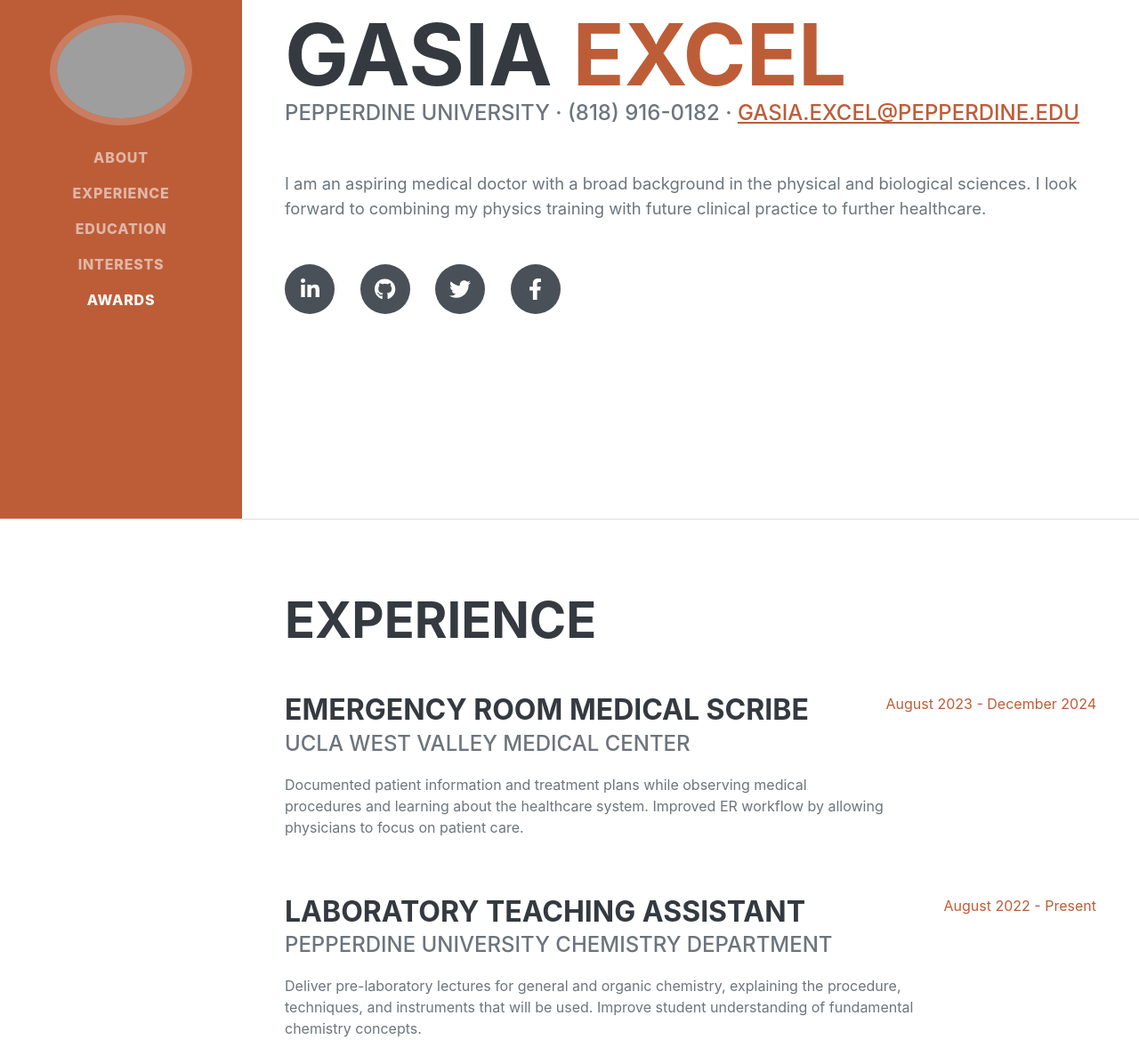
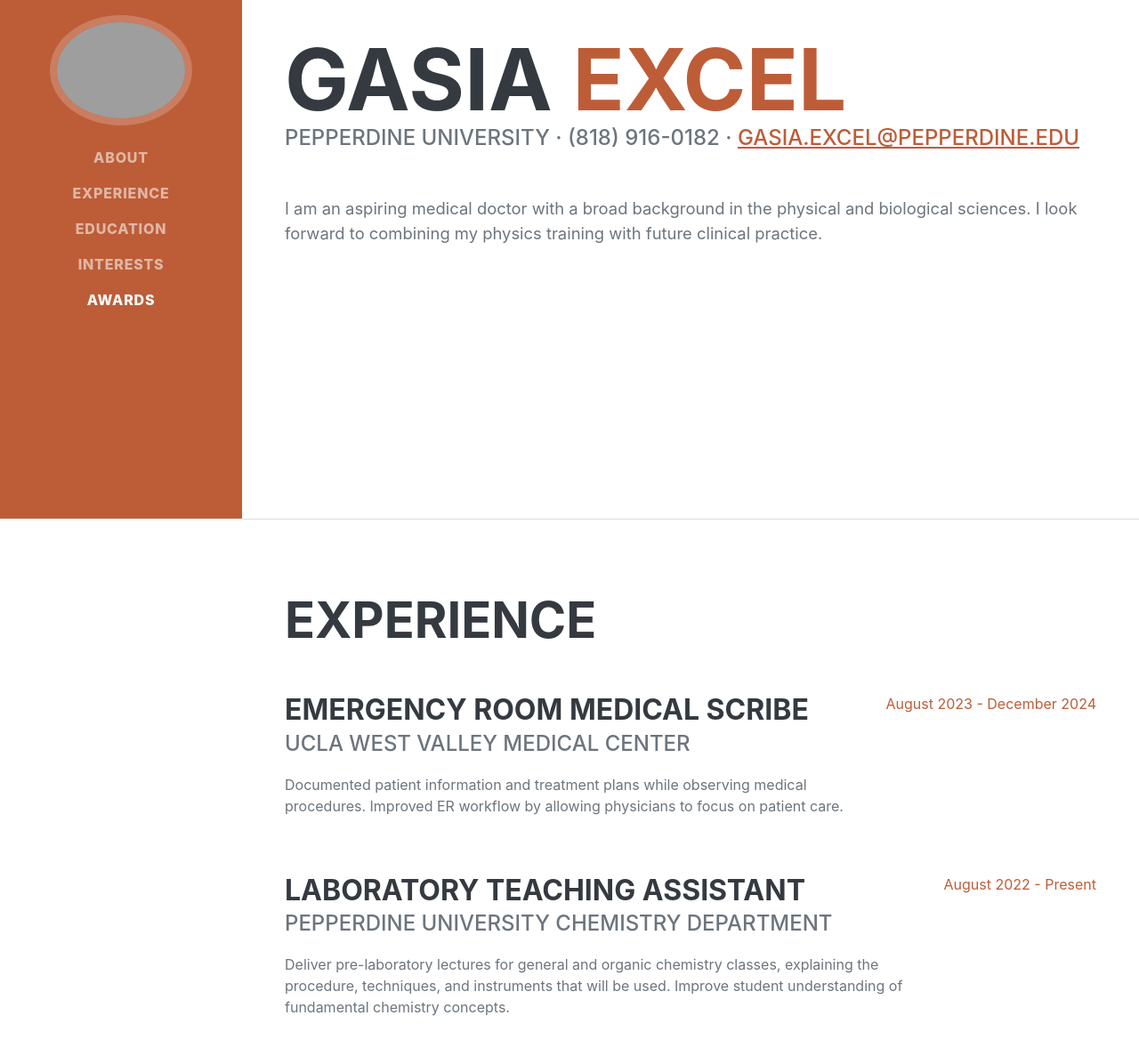
Before and after one commit to gasia672/gasia672.github.io, a plain HTML site: page index.html in a window 1280 px wide. Shown: the part 217-1404 px from the top of the page at 89% size. Drawn offline with nearby package versions, Linux system fonts and the light colour scheme; grey boxes are pictures that could not be loaded; a web font is replaced by a local one.

Commit message:
Update index.html

```diff
--- a/index.html
+++ b/index.html
@@ -46,13 +46,7 @@
                         Pepperdine University · (818) 916-0182 ·
                         <a href="mailto:gasia.excel@pepperdine.edu">gasia.excel@pepperdine.edu</a>
                     </div>
-                    <p class="lead mb-5">I am an aspiring medical doctor with a broad background in the physical and biological sciences. I look forward to combining my physics training with future clinical practice to further healthcare.</p>
-                    <div class="social-icons">
-                        <a class="social-icon" href="#!"><i class="fab fa-linkedin-in"></i></a>
-                        <a class="social-icon" href="#!"><i class="fab fa-github"></i></a>
-                        <a class="social-icon" href="#!"><i class="fab fa-twitter"></i></a>
-                        <a class="social-icon" href="#!"><i class="fab fa-facebook-f"></i></a>
-                    </div>
+                    <p class="lead mb-5">I am an aspiring medical doctor with a broad background in the physical and biological sciences. I look forward to combining my physics training with future clinical practice.</p>
                 </div>
             </section>
             <hr class="m-0" />
@@ -64,7 +58,7 @@
                         <div class="flex-grow-1">
                             <h3 class="mb-0">Emergency Room Medical Scribe</h3>
                             <div class="subheading mb-3">UCLA West Valley Medical Center</div>
-                            <p>Documented patient information and treatment plans while observing medical procedures and learning about the healthcare system. Improved ER workflow by allowing physicians to focus on patient care.</p>
+                            <p>Documented patient information and treatment plans while observing medical procedures. Improved ER workflow by allowing physicians to focus on patient care.</p>
                         </div>
                         <div class="flex-shrink-0"><span class="text-primary">August 2023 - December 2024</span></div>
                     </div>
@@ -72,7 +66,7 @@
                         <div class="flex-grow-1">
                             <h3 class="mb-0">Laboratory Teaching Assistant</h3>
                             <div class="subheading mb-3">Pepperdine University Chemistry Department</div>
-                            <p>Deliver pre-laboratory lectures for general and organic chemistry, explaining the procedure, techniques, and instruments that will be used. Improve student understanding of fundamental chemistry concepts.</p>
+                            <p>Deliver pre-laboratory lectures for general and organic chemistry classes, explaining the procedure, techniques, and instruments that will be used. Improve student understanding of fundamental chemistry concepts.</p>
                         </div>
                         <div class="flex-shrink-0"><span class="text-primary">August 2022 - Present</span></div>
                     </div>
@@ -88,7 +82,7 @@
                         <div class="flex-grow-1">
                             <h3 class="mb-0">Tutor</h3>
                             <div class="subheading mb-3">Pepperdine University Student Success Center</div>
-                            <p>Led general chemistry tutoring sessions for groups of up to six students, fostering a supportive and engaging atmosphere for learning.</p>
+                            <p>Lead general chemistry tutoring sessions for groups of up to six students, fostering a supportive and engaging atmosphere for learning.</p>
                         </div>
                         <div class="flex-shrink-0"><span class="text-primary">August 2022 - Present</span></div>
                     </div>
```
